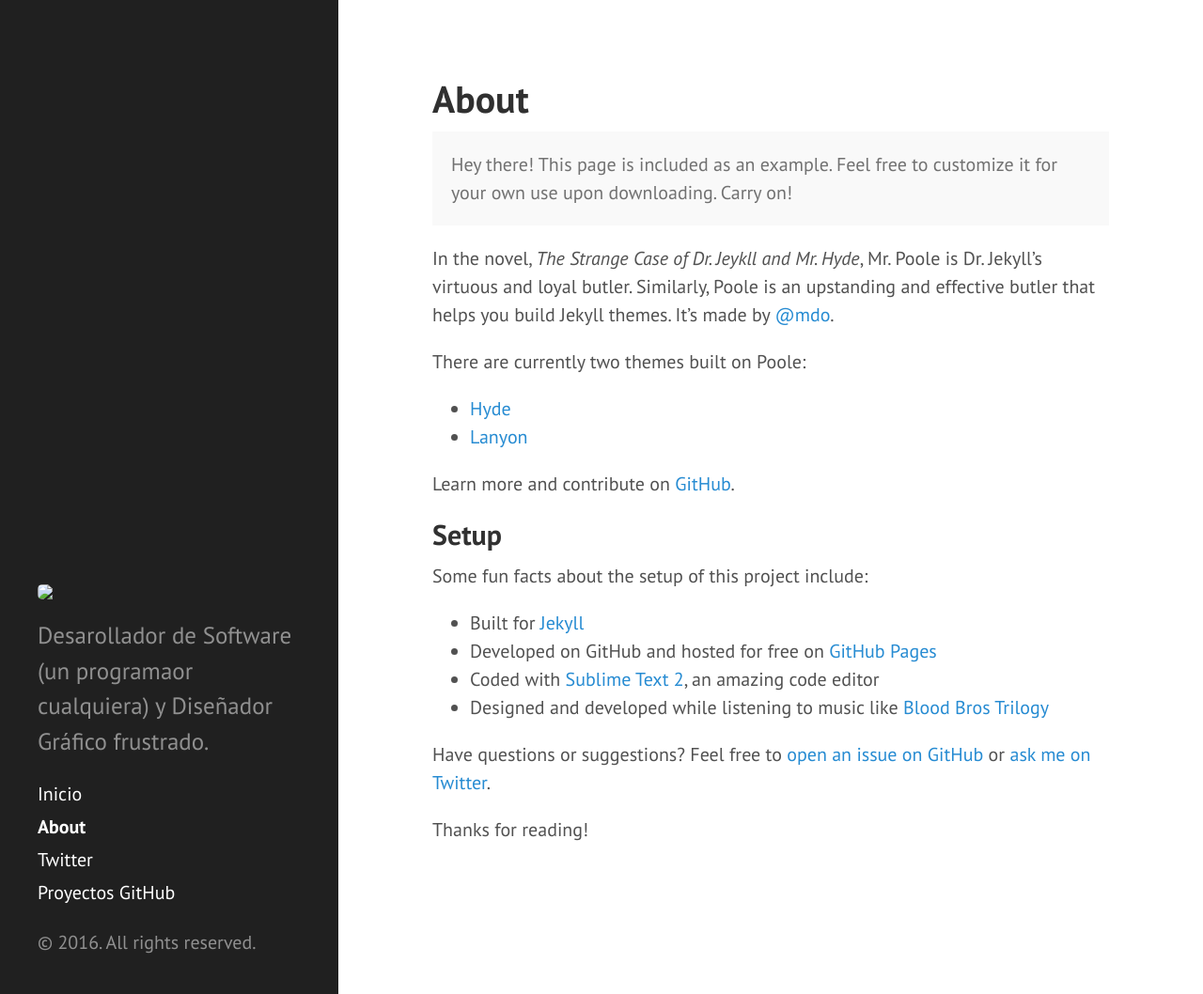
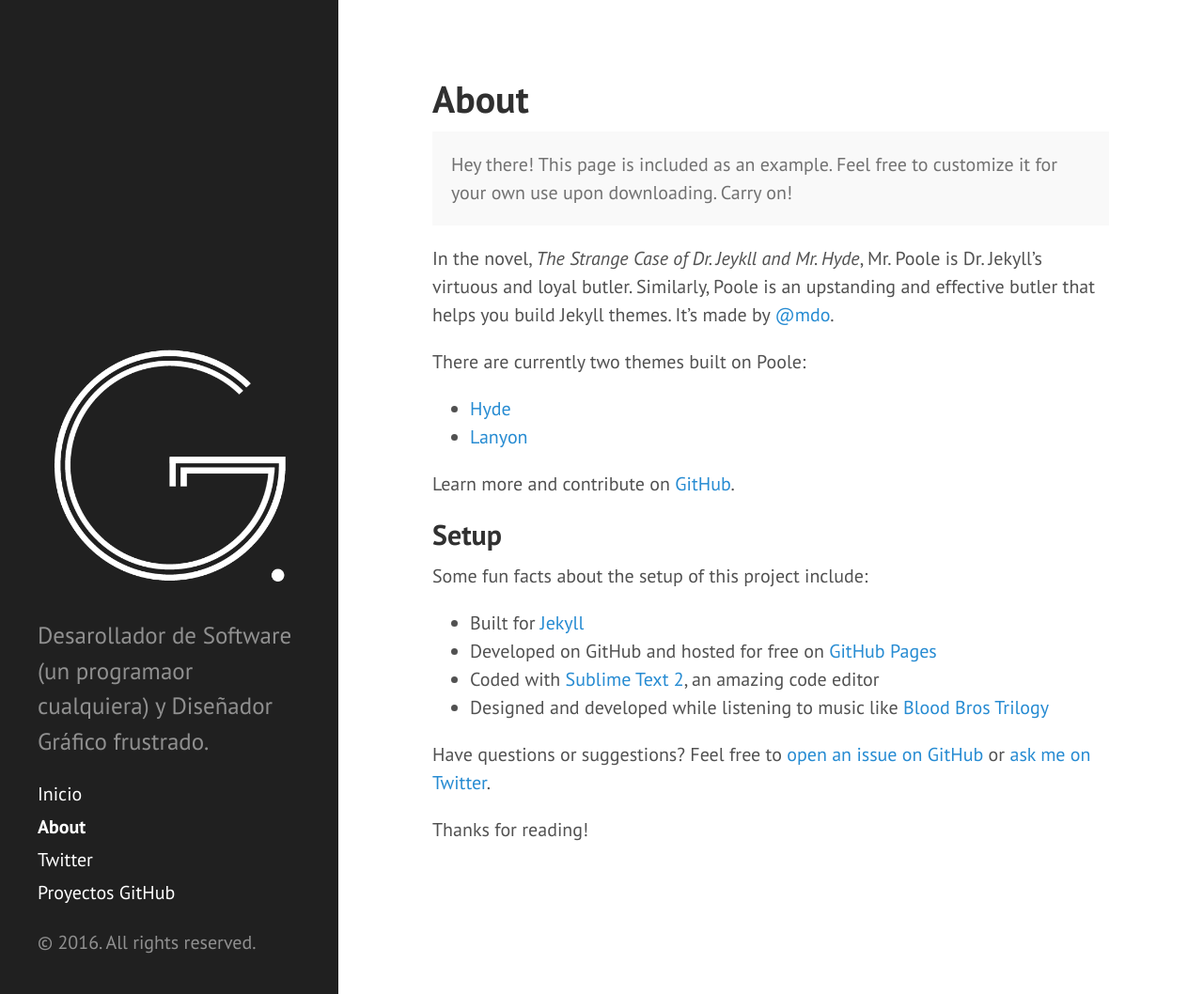
Before and after one commit to MrGaytan/MrGaytan.github.io, a Jekyll site: the page built from about.md, in a window 1280 px wide and 1058 px high. Shown: the whole window at 94% size. Built offline with Jekyll 4.4.1, drawn with Linux system fonts in a browser that asks for light colours; Markdown is read by kramdown in place of the engine named in the settings.

Commit message:
Modificación de sidebar para verificar datos personales

```diff
--- a/_config.yml
+++ b/_config.yml
@@ -6,7 +6,7 @@
 permalink:        pretty
 
 # Setup
-title:            <img src="public/mrgaytanLogo.png" />
+title:            <img src="../public/mrgaytanLogo.png" />
 tagline:
 description:      'Desarollador de Software (un programaor cualquiera) y Diseñador Gráfico frustrado.'
 url:              http://mrgaytan.github.io
```
